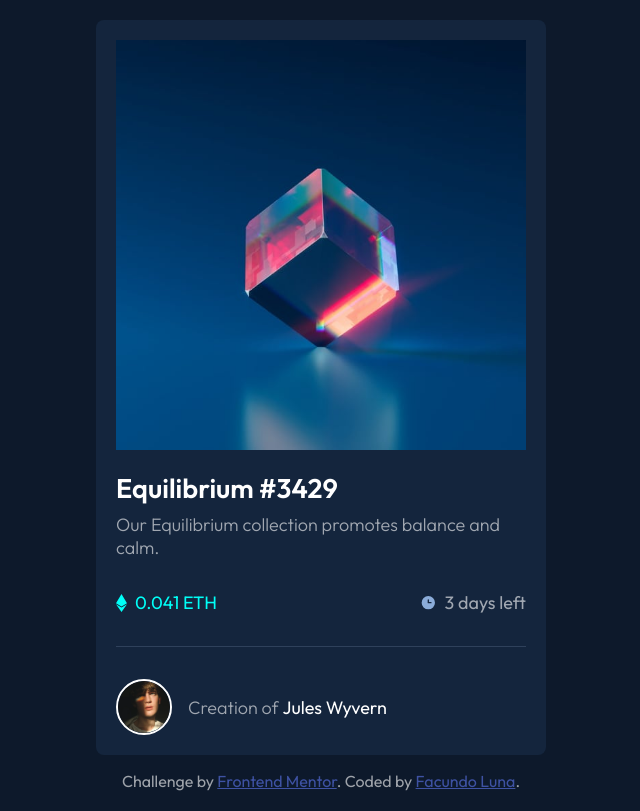
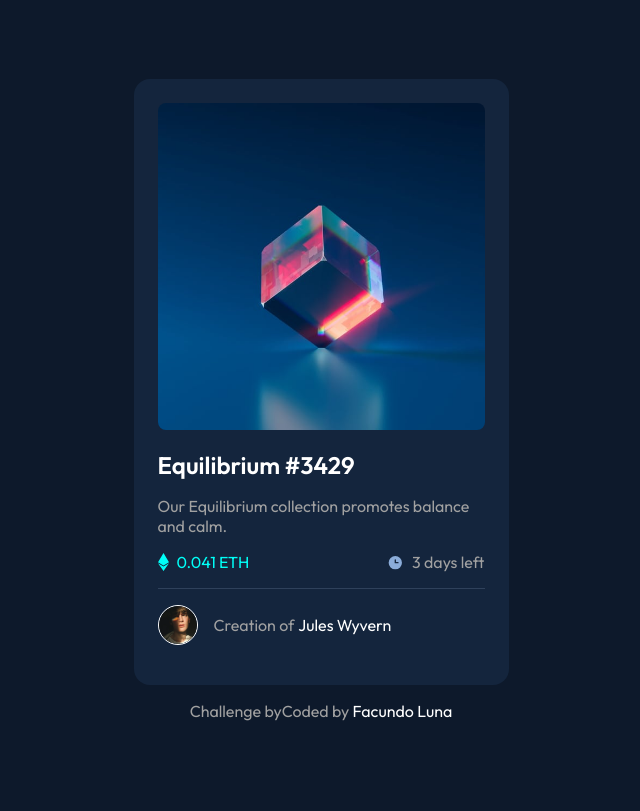
Before and after one commit to Facugl/nft-preview-card-component, a plain HTML site: page index.html in a window 1280 px wide. Shown: the whole page, without its empty margins (319-959 px from the left). Drawn offline with Linux system fonts and the light colour scheme.

Commit message:
second commit

```diff
--- a/index.html
+++ b/index.html
@@ -10,31 +10,37 @@
 <body>
   <div class="container">
     <article class="main-image">
-      <img src="./images/image-equilibrium.jpg" alt="">
-      <div>
-        <img src="./images/icon-view.svg" alt="">
+      <img class="equilibrium" src="./images/image-equilibrium.jpg" alt="Equilibrium">
+      <div class="bg-cyan">
+        <img class="icon-view" src="./images/icon-view.svg" alt="">
       </div>
     </article>
-
     <article>
-      <h2>Equilibrium #3429</h2>
-      <p>Our Equilibrium collection promotes balance and calm.</p>
-
-      <ul>
-        <li><img src="./images/icon-ethereum.svg" alt=""> 0.041 ETH</li>
-        <li><img src="./images/icon-clock.svg" alt=""> 3 days left</li>
+      <h1 class="title">Equilibrium #3429</h1>
+      <p class="description">Our Equilibrium collection promotes balance and calm.</p>
+      <ul class="list-description">
+        <li class="list-item-description">
+          <img class="eth" src="./images/icon-ethereum.svg" alt=""> 0.041 ETH
+        </li>
+        <li class="list-item-description">
+          <img class="clock" src="./images/icon-clock.svg" alt=""> 3 days left
+        </li>
       </ul>
     </article>
-
     <article class="avatar">
-      <img src="./images/image-avatar.png" alt="">
-      <p>Creation of <span>Jules Wyvern</span></p>
+      <img class="img-avatar" src="./images/image-avatar.png" alt="avatar">
+      <p class="avatar-description">Creation of</p><span> Jules Wyvern</span>
     </article>
   </div>
-
-  <div class="attribution">
-    Challenge by <a href="https://www.frontendmentor.io?ref=challenge" target="_blank">Frontend Mentor</a>.
-    Coded by <a href="#">Facundo Luna</a>.
-  </div>
+  <footer class="footer">
+    <ul class="list-footer">
+      <li class="list-item-footer">
+        Challenge by <a href="https://www.frontendmentor.io?ref=challenge" target="_blank" rel="noopener"></a>
+      </li>
+      <li class="list-item-footer">
+        Coded by <a href="https://github.com/Facugl" target="_blank" rel="noopener">Facundo Luna</a>
+      </li>
+    </ul>
+  </footer>
 </body>
 </html>
--- a/styles.css
+++ b/styles.css
@@ -1,5 +1,4 @@
-@import url('https://fonts.googleapis.com/css2?family=Barlow+Semi+Condensed:wght@100;300;600;700;900&family=Open+Sans:ital,wght@0,300;0,700;1,300&family=Outfit:wght@300;400;600&display=swap');
-
+@import url('https://fonts.googleapis.com/css2?family=Outfit:wght@300;400;600&display=swap');
 
 * {
     margin: 0;
@@ -14,128 +13,149 @@
     --card-bg: hsl(216, 50%, 16%);
     --line: hsl(215, 32%, 27%);
     --white: hsl(0, 0%, 100%);
+    --gray: hsl(0, 0%, 63%);
 }
 
-img {
-    max-width: 100%;
-}
-
-ul {
-    list-style-type: none;
-}
-
-p {
-    font-weight: 300;
+html {
+    height: 100vh;
 }
 
 body {
-    font-family: "Outfit", sans-serif;
-    font-size: 18px;
+    font-family: 'Outfit', sans-serif;
+    height: 100%;
     background-color: var(--main-bg);
-    color: hsl(0, 0%, 100%, 60%);
-    padding: 1.25rem;
+    color: var(--gray);
+    display: flex;
+    flex-direction: column;
+    justify-content: center;
+    align-items: center;
 }
 
-.container {
-    padding: 1.25rem;
-    background-color: var(--card-bg);
-    border-radius: 0.5rem;
-    margin-bottom: 1rem;
+.main-image {
+    position: relative;
+    width: 100%;
 }
 
-.container .main-image {
-    position: relative;
-}
-
-.container .main-image div {
+.bg-cyan {
     position: absolute;
-    top: 0;
-    background-color: hsl(178, 100%, 50%, 60%);
     width: 100%;
     height: calc(100% - 4px);
-    z-index: 999;
+    background-color: hsla(178, 100%, 50%, 0.5);
+    border-radius: 0.5rem;
+    top: 0;
+    left: 0;
     opacity: 0;
     transition: opacity 0.3s ease-in-out;
 }
-.container .main-image div:hover {
+
+.bg-cyan:hover {
     opacity: 1;
     cursor: pointer;
 }
 
-.container .main-image div img {
+.equilibrium {
+    width: 100%;
+    height: auto;
+    border-radius: 0.5rem;
+}
+
+.icon-view {
     position: absolute;
     left:50%;
     top: 50%;
     transform: translate(-50%, -50%);
 }
 
-.container h2 {
-    color: var(--white);
-    margin: 1rem 0.5rem 0.5rem 0;
+.container {
+    width: 90%;
+    background-color: var(--card-bg);
+    padding: 1.5rem;
+    border-radius: 1rem;
 }
 
-.container h2:hover {
+.title {
+    color: var(--white);
+    margin: 1rem 0;
+    transition: color 0.3s ease-in-out;
+}
+
+.title:hover {
     color: var(--cyan);
     cursor: pointer;
 }
 
-.container ul {
-    display: flex;
-    align-items: center;
-    justify-content: space-between;
-    padding: 2rem 0;
-    border-bottom: 1px solid var(--line);
+.description {
+    color: var(--gray);
+    font-family: inherit;
 }
 
-.container ul li {
+ul {
+    display: flex;
+    flex-direction: row;
+    list-style: none;
+}
+
+.list-description {
+    justify-content: space-between;
+    padding: 1rem 0;
+    border-bottom: thin solid var(--line);
+}
+
+.list-item-description {
     display: flex;
     align-items: center;
 }
 
-.container ul li:first-child {
-    color: var(--cyan)
+.eth,
+.clock {
+    padding-right: 0.5rem;
 }
 
-.container ul li img {
-    margin-right: 0.5rem;
+.list-item-description:first-child {
+    color: var(--cyan);
 }
 
-.container .avatar {
+.avatar {
     display: flex;
+    flex-direction: row;
+    padding: 1rem 0;
     align-items: center;
-    justify-content: start;
-    padding-top: 2rem;
 }
 
-.container .avatar img {
-    width: 3.5rem;
-    border: 2px solid var(--white);
+.img-avatar {
+    width: 2.5rem;
+    height: 2.5rem;
     border-radius: 50%;
-    margin-right: 1rem;
+    border: thin solid var(--white);
 }
 
-.container .avatar p span {
+.avatar-description {
+    padding-left: 1rem;
+}
+span {
     color: var(--white);
-    font-weight: 400;
+    padding-left: 0.25rem;
+    transition: color 0.3s ease-in-out;
 }
 
-.container .avatar p span:hover {
+span:hover {
     color: var(--cyan);
     cursor: pointer;
 }
 
-.attribution {
-    font-size: 16px;
-    text-align: center;
+.list-footer {
+    justify-content: space-around;
+    margin-top: 1rem;
 }
-.attribution a {
-    color: hsl(228, 45%, 44%);
+
+.list-item-footer a:last-child {
+    color: var(--white);
+    text-decoration: none;
 }
 
 
-@media(min-width: 500px) {
+@media screen and (min-width: 375px) {
     .container {
-        width: 450px;
-        margin: 0 auto 1rem;
+        width: 375px;
     }
 }
```
